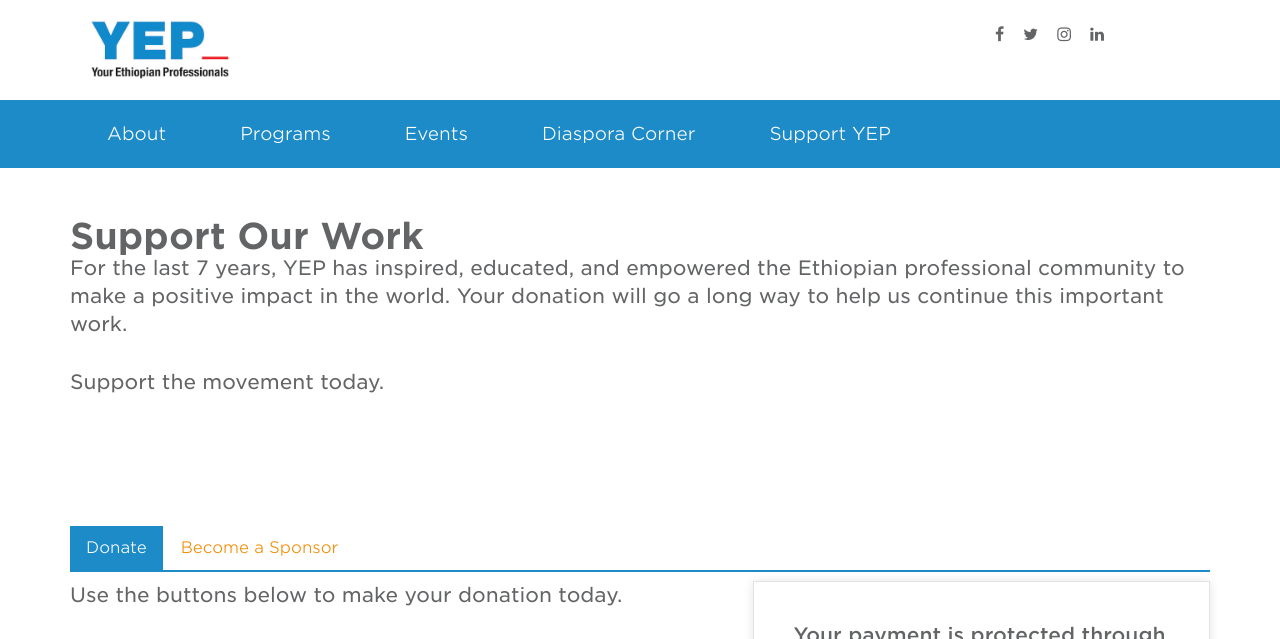
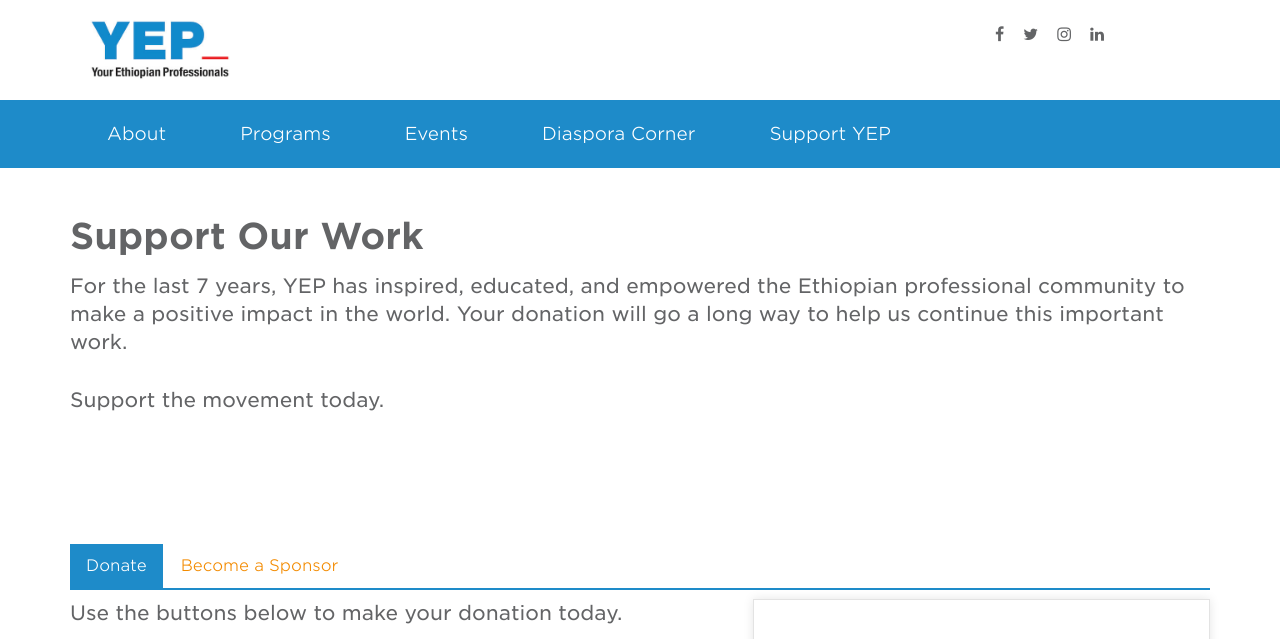
Before and after one commit to YEPNetwork/yepnetwork.github.io, a Jekyll site: the page built from _pages/donate.html, in a window 1280 px wide. Shown: the top 639 px of the page. Built offline with Jekyll 4.4.1, drawn with Linux system fonts in a browser that asks for light colours; nearby versions of some CDN libraries; grey boxes are pictures that could not be loaded.

Commit message:
Update donate.html

```diff
--- a/_pages/donate.html
+++ b/_pages/donate.html
@@ -8,7 +8,7 @@ body_class: donate
   <div class="container pad-by-50">
     <div class="row">
       <div class="col-sm-12">
-        <h1 class="margin-top-0 margin-bottom-0">Support Our Work</h1>
+        <h1 class="margin-top-0 margin-bottom-2">Support Our Work</h1>
       </div>
       <div class="container">
        <p class="intro"> For the last 7 years, YEP has inspired, educated, and empowered the Ethiopian professional community to make a positive impact in the world. Your donation will go a long way to help us continue this important work. </p>  <p class="intro"> Support the movement today. </p>
```
